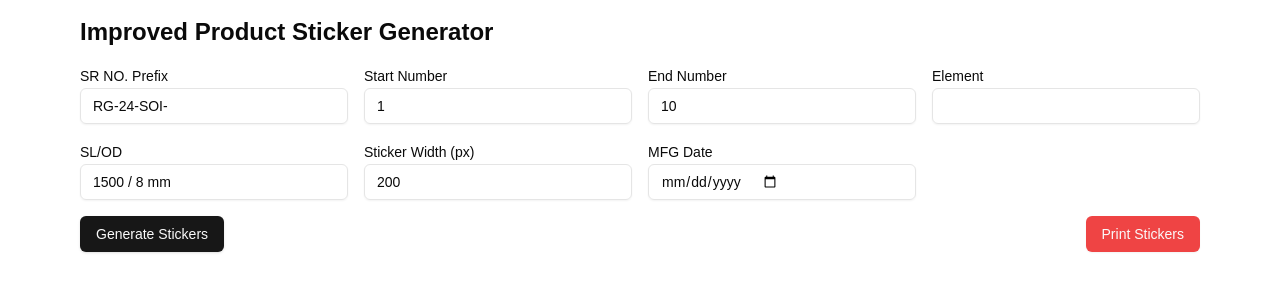
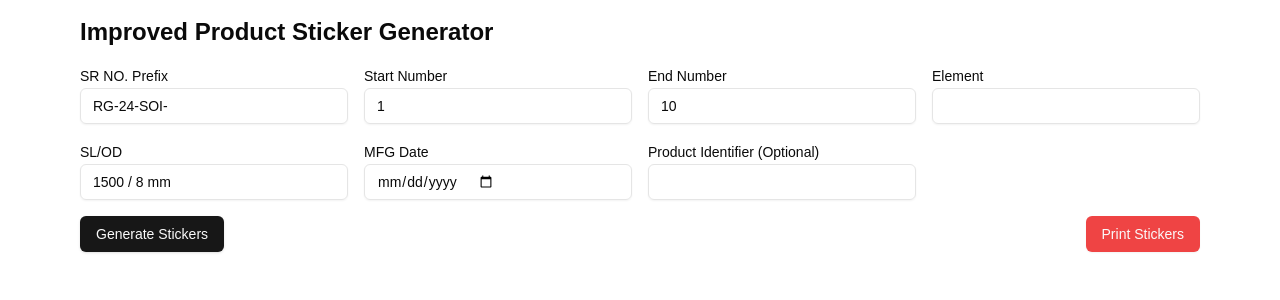
Before and after one commit to thedemonsid/sticker-generator, a Next.js app: page / in a window 1280 px wide. Shown: the top 300 px of the page. Built offline with nearby package versions, Linux system fonts and the light colour scheme.

Commit message:
Add product identifier field to sticker data and update related components

```diff
--- a/app/page.tsx
+++ b/app/page.tsx
@@ -15,10 +15,9 @@ interface StickerData {
   endNumber: number;
   element: string;
   slOd: string;
-  width: number;
-  height: number;
   number: number;
   mfgDate?: string;
+  productIdentifier?: string;
 }
 
 export default function Home() {
@@ -28,10 +27,9 @@ export default function Home() {
     endNumber: 10,
     element: "",
     slOd: "1500 / 8 mm",
-    width: 200,
-    height: 100,
     number: 1,
     mfgDate: "",
+    productIdentifier: "",
   });
   const [stickers, setStickers] = useState<StickerData[]>([]);
   const componentRef = useRef<HTMLDivElement>(null);
@@ -52,8 +50,6 @@ export default function Home() {
 
   const generateStickers = () => {
     const newStickers = [];
-    const scaleX = stickerData.width / 200;
-    const scaleY = stickerData.height / 100;
     for (let i = stickerData.startNumber; i <= stickerData.endNumber; i++) {
       newStickers.push({
         prefix: stickerData.prefix,
@@ -62,9 +58,8 @@ export default function Home() {
         number: i,
         element: stickerData.element,
         slOd: stickerData.slOd,
-        width: 200 * scaleX,
-        height: 100 * scaleY,
-        mfgDate: stickerData.mfgDate
+        mfgDate: stickerData.mfgDate,
+        productIdentifier: stickerData.productIdentifier,
       });
     }
     setStickers(newStickers);
--- a/components/sticker-component.tsx
+++ b/components/sticker-component.tsx
@@ -7,8 +7,8 @@ interface StickerComponentProps {
     number: number;
     element: string;
     slOd: string;
-    width: number;
-    height: number;
+    mfgDate?: string;
+    productIdentifier?: string;
   }[];
 }
 
--- a/components/sticker-form.tsx
+++ b/components/sticker-form.tsx
@@ -8,8 +8,8 @@ interface StickerData {
   endNumber: number | undefined;
   element: string;
   slOd: string;
-  width: number | undefined;
   mfgDate?: string;
+  productIdentifier?: string;
 }
 
 interface StickerFormProps {
@@ -72,17 +72,6 @@ const StickerForm: React.FC<StickerFormProps> = ({
       />
     </div>
     <div>
-      <Label htmlFor="width">Sticker Width (px)</Label>
-      <Input
-        id="width"
-        name="width"
-        type="number"
-        value={stickerData.width}
-        onChange={handleInputChange}
-        min={1}
-      />
-    </div>
-    <div>
       <Label htmlFor="mfgDate">MFG Date</Label>
       <Input
         id="mfgDate"
@@ -92,6 +81,15 @@ const StickerForm: React.FC<StickerFormProps> = ({
         onChange={handleInputChange}
       />
     </div>
+    <div>
+      <Label htmlFor="productIdentifier">Product Identifier (Optional)</Label>
+      <Input
+        id="productIdentifier"
+        name="productIdentifier"
+        value={stickerData.productIdentifier}
+        onChange={handleInputChange}
+      />
+    </div>
   </div>
 );
 
--- a/components/sticker.tsx
+++ b/components/sticker.tsx
@@ -5,8 +5,8 @@ interface StickerProps {
   number: number;
   element: string;
   slOd: string;
-  width: number;
   mfgDate?: string;
+  productIdentifier?: string;
 }
 
 const Sticker: React.FC<StickerProps> = ({
@@ -14,22 +14,20 @@ const Sticker: React.FC<StickerProps> = ({
   number,
   element,
   slOd,
-  width,
   mfgDate,
+  productIdentifier,
 }) => {
   return (
-    <div
-      className="sticker border border-black text-left font-sans px-1 break-inside-avoid"
-      style={{ width: `${width}px` }}
-    >
+    <div className="border border-black text-left px-1 break-inside-avoid font-serif rounded-md">
       <h3 className="font-bold">RTD GENIX PVT. LTD.</h3>
-      <p>
+      {productIdentifier && <p className="text-xs text-center">{productIdentifier}</p>}
+      <p className="text-sm">
         SR NO. :- {prefix}
-        {number.toString().padStart(2, "0")}
+        {number.toString().padStart(3, "0")}
       </p>
-      {element && <p>Element :- {element}</p>} <p>SL/OD :- {slOd}</p>
-      {mfgDate && <div>MFG: {mfgDate}</div>}{" "}
-      {/* Conditionally render mfgDate */}
+      {element && <p className="text-sm">Element :- {element}</p>}{" "}
+      <p className="text-sm">SL/OD :- {slOd}</p>
+      {mfgDate && <div className="text-sm">MFG: {mfgDate}</div>}{" "}
     </div>
   );
 };
```
